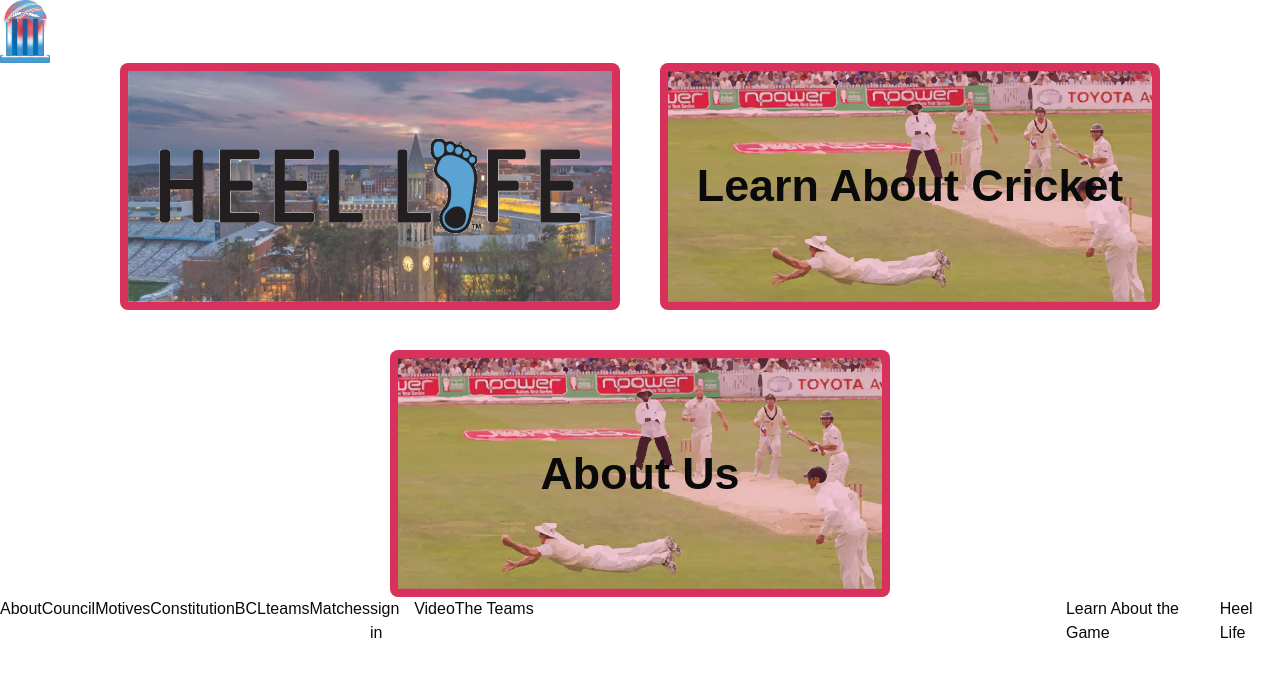
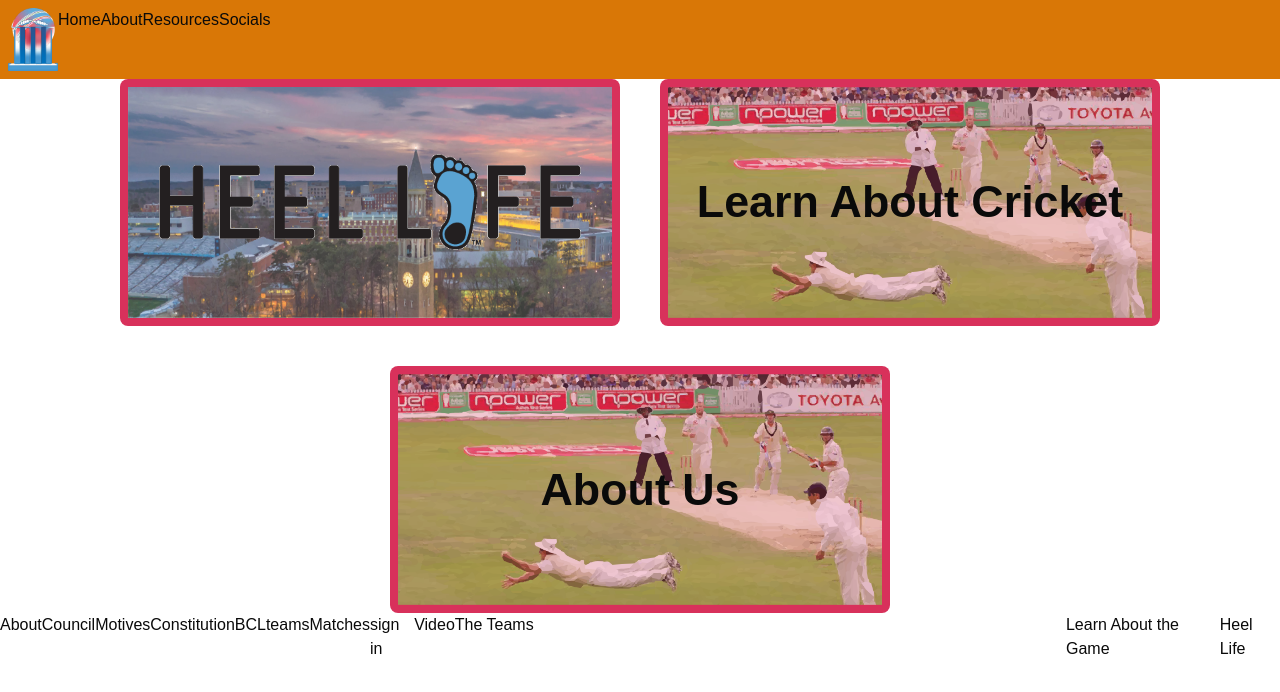
Before and after one commit to aidanjlee5/cricketbouncv2, a Next.js app: page / in a window 1280 px wide. Shown: the top 692 px of the page. Built offline with nearby package versions, Linux system fonts and the light colour scheme.

Commit message:
header added

```diff
--- a/app/page.tsx
+++ b/app/page.tsx
@@ -11,8 +11,12 @@
 export default function Home() {
   return (
     <main className="flex flex-col min-w-full w-screen">
-      <div className = "header">
+      <div className = "header sticky top-0 flex flex-row bg-amber-600 p-2 z-10">
       <Image src="/logo.png" alt="Cricket logo" width={50} height={50} />
+      <a>Home</a>
+      <a>About</a>
+      <a>Resources</a>
+      <a>Socials</a>
       </div>
 
       <div className = "flex flex-row flex-wrap justify-center gap-10 w-screen">
```
